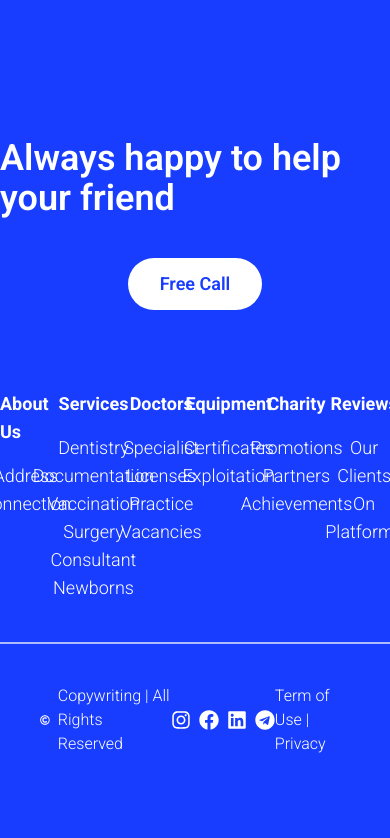
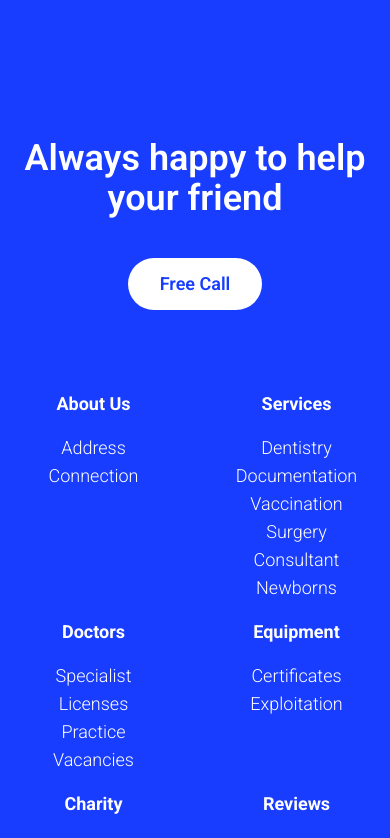
Before and after one commit to LazuardiFadhilah/pet-clinic, a Next.js app: page / in a window 390 px wide. Shown: the part 10920-11758 px from the top of the page. Built offline with nearby package versions, Linux system fonts and the light colour scheme.

Commit message:
Refactor Footer component layout and styling for improved responsiveness and readability

```diff
--- a/src/components/footer.tsx
+++ b/src/components/footer.tsx
@@ -4,11 +4,12 @@ import { FaInstagram } from "react-icons/fa";
 export default function Footer() {
   return (
     // Section utama footer
+    <>
     <section className="container mx-auto py-20">
       <div className="flex flex-col items-center justify-center">
 
         {/* Heading utama footer */}
-        <h1 className="text-4xl lg:text-5xl font-semibold flex">
+        <h1 className="text-4xl lg:text-5xl text-center font-semibold flex">
           Always happy to help your friend
         </h1>
 
@@ -18,9 +19,9 @@ export default function Footer() {
         </button>
 
         {/* Grid untuk informasi footer */}
-        <div className="grid grid-cols-6 gap-4 w-full max-w-[800px] mt-20">
+        <div className="grid grid-cols-2 lg:grid-cols-6 gap-4 w-full max-w-[800px] mt-20">
           {/* Kolom About Us */}
-          <div className="flex flex-col items-center gap-4">
+          <div className="flex flex-col items-center color-lightPurple gap-4">
             <h1 className="text-lg font-bold">About Us</h1>
             <ul className="text-lg text-center font-light">
               <li>Address</li>
@@ -82,12 +83,12 @@ export default function Footer() {
         </div>
 
         {/* Bagian bawah footer */}
-        <div className="flex flex-row items-center justify-between w-full mt-10 p-10 border-t-2 border-secondary">
+        <div className="flex flex-col gap-4 lg:flex-row items-center justify-between w-full mt-10 p-10 border-t-2 border-secondary">
 
           {/* Copyright */}
           <div className="flex flex-row items-center gap-2">
             <FaRegCopyright size={20} />
-            <p className="text-[16px] font-light">
+            <p className="text-[12px] lg:text-[16px] font-light">
               Copywriting | All Rights Reserved
             </p>
           </div>
@@ -102,12 +103,12 @@ export default function Footer() {
 
           {/* Terms & Privacy */}
           <div className="flex flex-row items-center gap-2">
-            <p className="text-[16px] font-light">
+            <p className="text-[12px] lg:text-[16px] font-light">
               Term of Use | Privacy
             </p>
           </div>
         </div>
       </div>
-    </section>
+    </section></>
   );
 }
```
